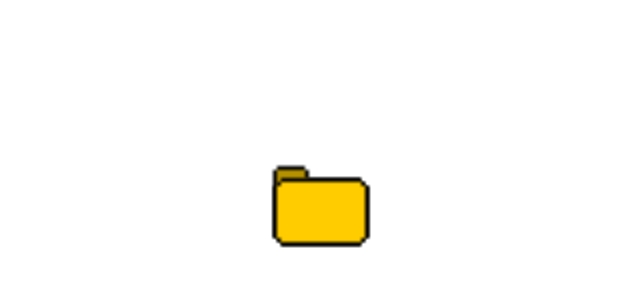
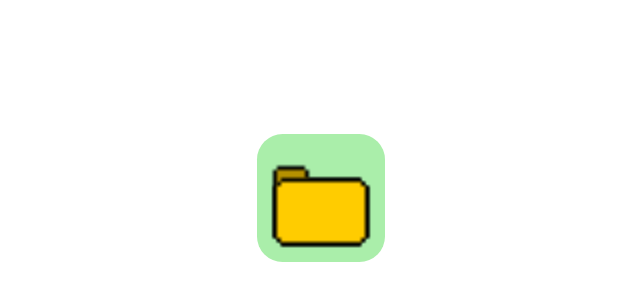
Before and after one commit to Bertrand2/dribble-challenge, a plain HTML site: page 1-folder-hover/index.html in a window 1280 px wide. Shown: the part 210-510 px from the top of the page, without its empty margins (319-959 px from the left). Drawn offline with Linux system fonts and the light colour scheme.

Commit message:
folder fix

```diff
--- a/1-folder-hover/style.css
+++ b/1-folder-hover/style.css
@@ -9,6 +9,8 @@ body {
 	width: 128px;
 	height: 128px;
 	position: relative;
+	background-color: #aaeeaa;
+	border-radius: 20%;
 }
 
 .folder__back {
```
